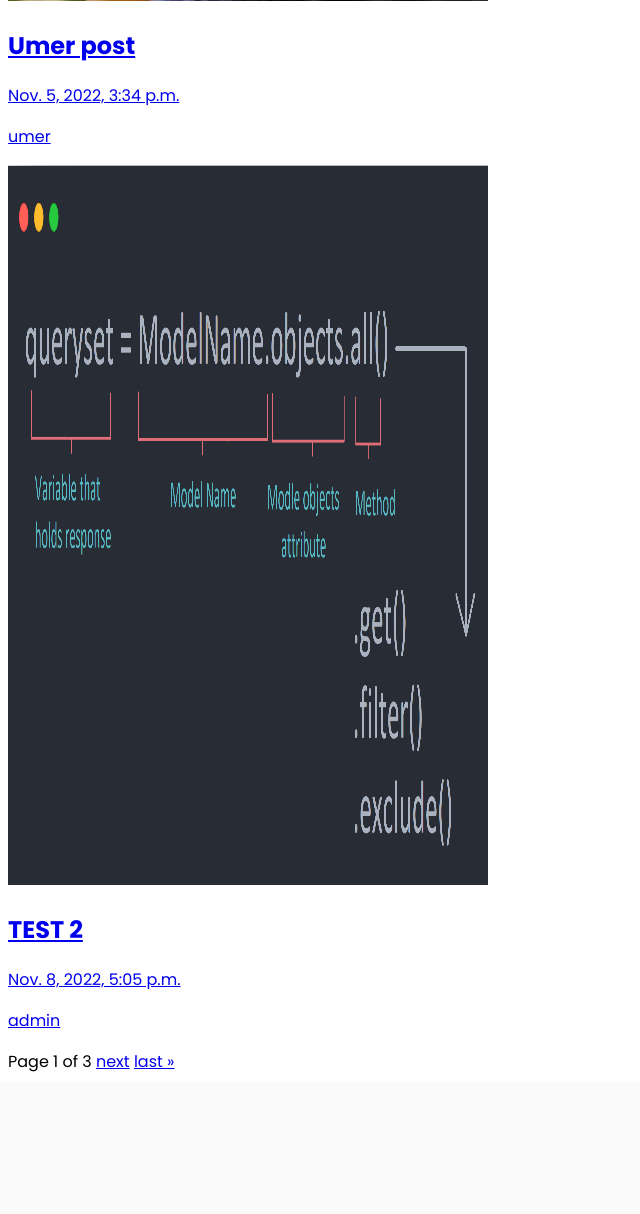
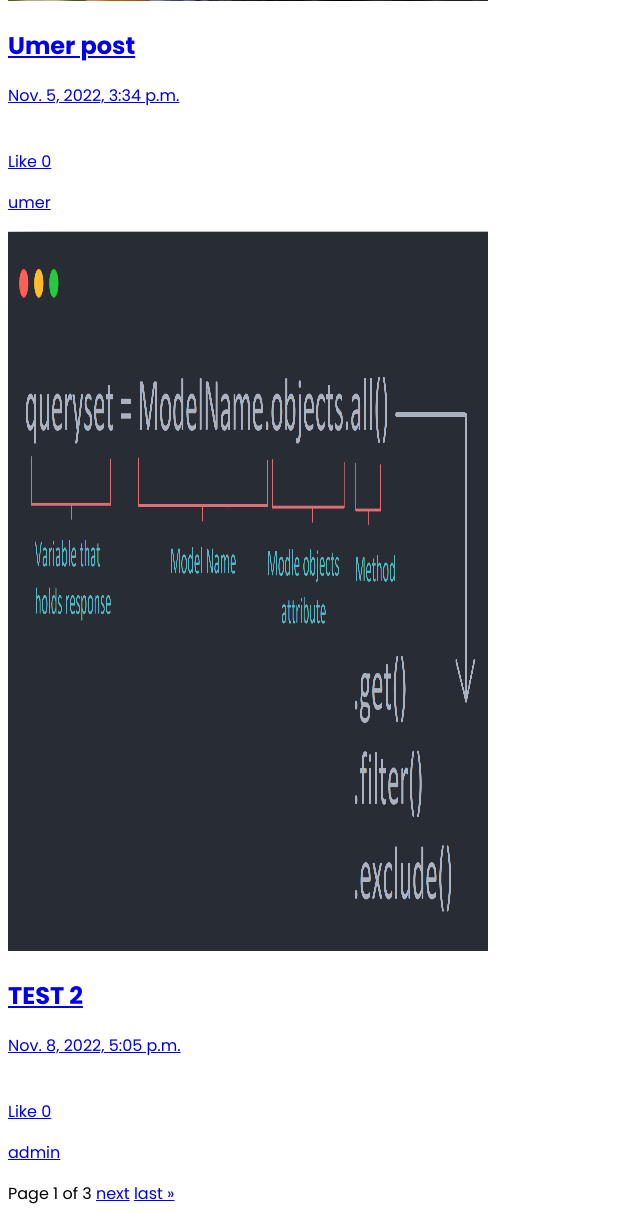
Before and after one commit to omertairi04/instaclone, a Django app: page / in a window 1280 px wide. Shown: the part 898-2112 px from the top of the page, without its empty margins (0-640 px from the left). Before the commit the page ends 1970 px from the top, so only its background shows below. Run offline with Django 3.2, Linux system fonts and the light colour scheme; data comes from the database, SQL or seed files in the repository; both versions use the stored data as it was after the commit.

Commit message:
Like / Dislike Func

```diff
--- a/posts/models.py
+++ b/posts/models.py
@@ -1,5 +1,6 @@
 from django.db import models
 import uuid
+from django.contrib.auth.models import User
 
 from users.models import Profile
 
@@ -9,7 +10,7 @@ class Posts(models.Model):
     caption = models.TextField(blank=True , null=True)
     location = models.ForeignKey('Location' , on_delete=models.CASCADE,blank=True , null=True)
     post_image = models.ImageField(default='')
-    # likes
+    likes = models.IntegerField(default=0)
     # comments
     created = models.DateTimeField(auto_now_add = True)
     id = models.UUIDField(default=uuid.uuid4 , unique=True ,
@@ -26,3 +27,7 @@ class Location(models.Model):
                         primary_key=True , editable=False)
     def __str__(self):
         return f'{self.city} - {self.country}'
+
+class Likes(models.Model):
+    user = models.ForeignKey(User , on_delete=models.CASCADE , related_name='user_likes')
+    post = models.ForeignKey(Posts , on_delete=models.CASCADE , related_name='post_likes')
--- a/posts/urls.py
+++ b/posts/urls.py
@@ -5,6 +5,7 @@ from . import views
 urlpatterns = [
     path('',views.index , name='index'),
     path('post/<str:pk>/',views.singlePost , name='singlePost'),
+    path('<str:pk>/like/',views.like , name='like'),
 
     path('create/',views.createPost , name='create'),
     path('edit/<str:pk>/',views.editPost , name='edit'),
--- a/posts/views.py
+++ b/posts/views.py
@@ -1,9 +1,11 @@
 from django.shortcuts import render , redirect
+from django.http import HttpResponseRedirect
 from django.contrib.auth.decorators import login_required
 from django.core.paginator import Paginator
 from django.db.models import Q
+from django.urls import reverse
 
-from .models import Posts
+from .models import Posts , Likes
 from .forms import PostForm
 
 def index(request):
@@ -31,6 +33,23 @@ def index(request):
         'search_query':search_query,
     }
     return render(request , 'index.html',context)
+
+def like(request , pk):
+    user = request.user
+    post = Posts.objects.get(id=pk)
+    current_likes = post.likes
+    liked = Likes.objects.filter(user=user , post=post).count()
+    if not liked:
+        liked = Likes.objects.create(user=user , post=post)
+        current_likes = current_likes + 1
+    else:
+        liked = Likes.objects.filter(user=user , post=post).delete()
+        current_likes = current_likes - 1
+    post.likes = current_likes
+    post.save()
+
+    return HttpResponseRedirect(reverse('index'))
+
 
 def singlePost(request , pk):
     post = Posts.objects.get(id=pk)
--- a/templates/index.html
+++ b/templates/index.html
@@ -18,6 +18,8 @@
             <a href="{% url 'edit' post.id %}">Edit Post</a>
             <a href="{% url 'delete' post.id %}">Delete Post</a>
         {% endif %}
+        <br>
+        <a href="{% url 'like' post.id %}">Like {{post.likes}}</a>
         </a>
         <p><a href="{% url 'profile' post.owner.id %}">{{post.owner}}</a></p>
     {% endfor %}
```
Also changed, not shown: db.sqlite3, posts/migrations/0002_posts_likes_likes.py (added), posts/migrations/0003_alter_posts_likes.py (added).
